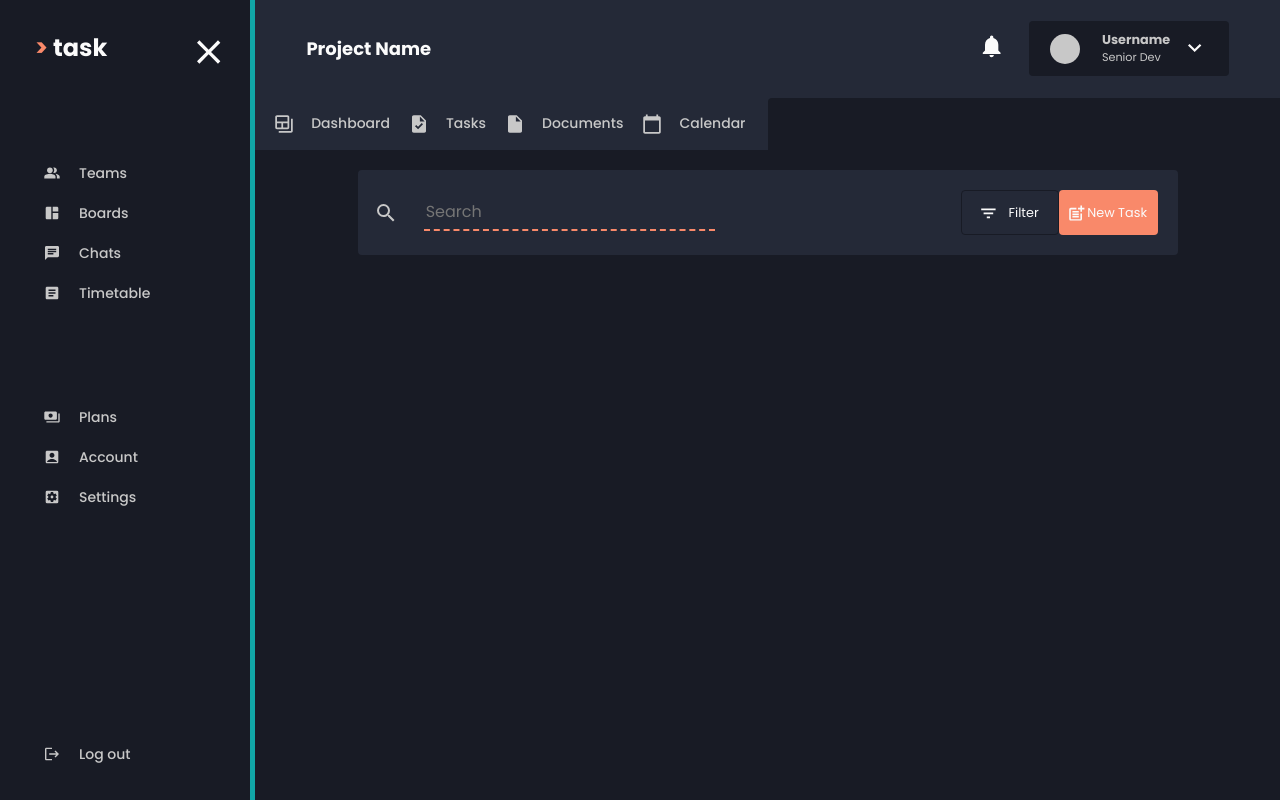
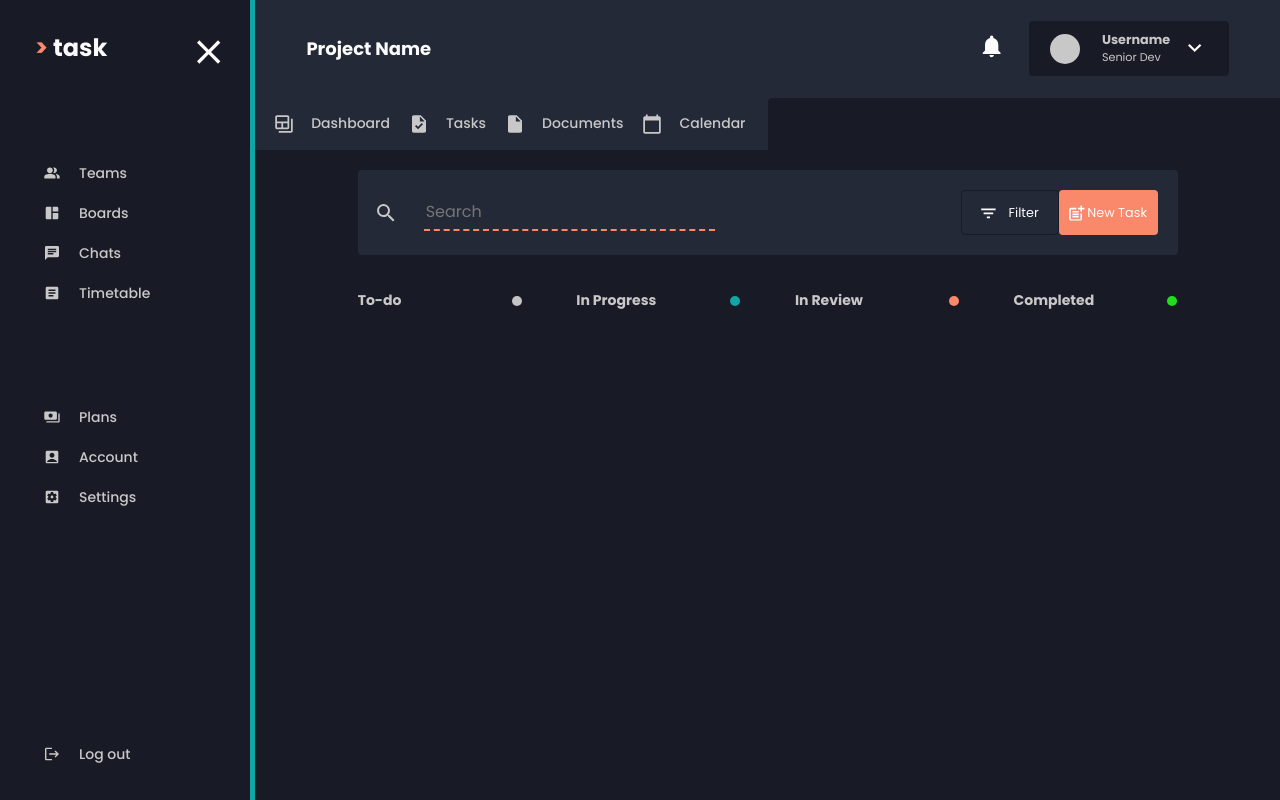
Before and after one commit to 0xOKNOTOK/task-manager, a Next.js app in the folder task/: page /test in a window 1280 px wide. Built offline with nearby package versions, Linux system fonts and the light colour scheme.

Commit message:
Built headers for task page, styled somewhat.

```diff
--- a/task/components/GridWrapper/GridWrapper.module.css
+++ b/task/components/GridWrapper/GridWrapper.module.css
@@ -1,4 +1,4 @@
 .base {
-    display: grid;
-    gap: 1rem;
+  display: grid;
+  gap: 1rem;
 }
--- a/task/components/GridWrapper/GridWrapper.tsx
+++ b/task/components/GridWrapper/GridWrapper.tsx
@@ -3,8 +3,9 @@ import styles from './GridWrapper.module.css'
 
 interface Props {
   children: any
+  className: string
 }
 
-export const GridWrapper = ({ children }: Props) => {
-  return <div className={styles.base}>{children}</div>
+export const GridWrapper = ({ className, children }: Props) => {
+  return <div className={className}>{children}</div>
 }
--- /dev/null
+++ b/task/components/SectionHeader/SectionHeader.module.css
@@ -0,0 +1,14 @@
+.singleHeader {
+  width: 20%;
+  display: flex;
+  align-items: center;
+  justify-content: space-between;
+  font-size: 0.75rem;
+}
+
+.progressDot {
+  border-radius: 100px;
+  width: 10px;
+  height: 10px;
+  background-color: white;
+}
--- /dev/null
+++ b/task/components/SectionHeader/SectionHeader.tsx
@@ -0,0 +1,19 @@
+import React from 'react'
+import styles from './SectionHeader.module.css'
+
+interface Props {
+  sectionTitle: string
+  dotColour: string
+}
+
+export const SectionHeader = ({ sectionTitle, dotColour }: Props) => {
+  return (
+    <div className={styles.singleHeader}>
+      <h3>{sectionTitle}</h3>
+      <div
+        className={styles.progressDot}
+        style={{ backgroundColor: dotColour }}
+      />
+    </div>
+  )
+}
--- a/task/components/TasksManager/TasksManager.module.css
+++ b/task/components/TasksManager/TasksManager.module.css
@@ -0,0 +1,11 @@
+.grid {
+  width: 80%;
+  display: grid;
+  gap: 1rem;
+}
+
+.columnTitles {
+  display: flex;
+  justify-content: space-between;
+  align-items: center;
+}
--- a/task/components/TasksManager/TasksManager.tsx
+++ b/task/components/TasksManager/TasksManager.tsx
@@ -1,11 +1,17 @@
 import React from 'react'
 import { GridWrapper } from '../GridWrapper/GridWrapper'
+import { SectionHeader } from '../SectionHeader/SectionHeader'
 import styles from './TasksManager.module.css'
 
 export const TasksManager = () => {
   return (
-    <GridWrapper>
-      <div></div>
+    <GridWrapper className={styles.grid}>
+      <div className={styles.columnTitles}>
+        <SectionHeader sectionTitle='To-do' dotColour='#C4C4C4' />
+        <SectionHeader sectionTitle='In Progress' dotColour='#11A6A6' />
+        <SectionHeader sectionTitle='In Review' dotColour='#F9896A' />
+        <SectionHeader sectionTitle='Completed' dotColour='#21DE1D' />
+      </div>
       <div></div>
       <div></div>
       <div></div>
--- a/task/pages/test.tsx
+++ b/task/pages/test.tsx
@@ -5,6 +5,7 @@ import { Navbar } from '../components/Navbar/Navbar'
 import { ProjectHeader } from '../components/ProjectHeader/ProjectHeader'
 import { SearchBar } from '../components/SearchBar/SearchBar'
 import { FlexWrapper } from '../components/FlexWrapper/FlexWrapper'
+import { TasksManager } from '../components/TasksManager/TasksManager'
 
 const Test: NextPage = () => {
   return (
@@ -13,6 +14,7 @@ const Test: NextPage = () => {
       <FlexWrapper className={styles.flexWrapper}>
         <ProjectHeader />
         <SearchBar />
+        <TasksManager />
       </FlexWrapper>
     </main>
   )
```
